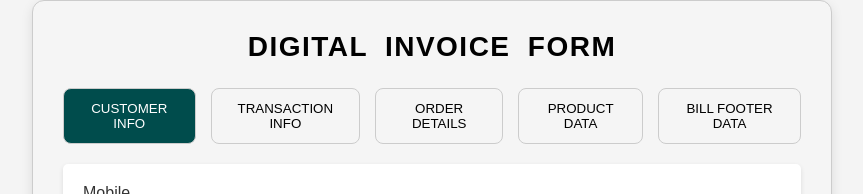
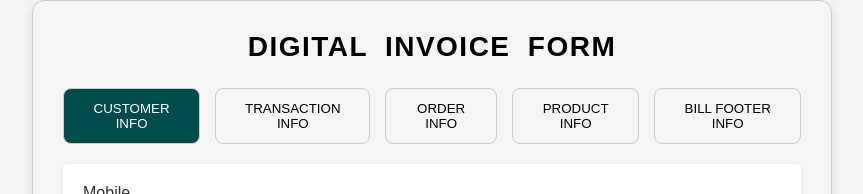
Before and after one commit to rhythm-chouksey/digital-invoice-app, a React (Create React App) app: page / in a window 1280 px wide. Shown: the part 117-311 px from the top of the page, without its empty margins (208-1071 px from the left). Built offline with nearby package versions, Linux system fonts and the light colour scheme.

Commit message:
tab name change to info

```diff
--- a/src/components/DigitalInvoiceForm.jsx
+++ b/src/components/DigitalInvoiceForm.jsx
@@ -586,19 +586,19 @@ curl --location '${apiUrl}' \\
           className={`tab-button ${activeTab === "orderDetails" ? "active" : ""}`}
           onClick={() => setActiveTab("orderDetails")}
         >
-          Order Details
+          Order Info
         </button>
         <button
           className={`tab-button ${activeTab === "productsData" ? "active" : ""}`}
           onClick={() => setActiveTab("productsData")}
         >
-          Product Data
+          Product Info
         </button>
         <button
           className={`tab-button ${activeTab === "billFooterData" ? "active" : ""}`}
           onClick={() => setActiveTab("billFooterData")}
         >
-          Bill Footer Data
+          Bill Footer Info
         </button>
       </div>
       <form onSubmit={handleSubmit} className={`form ${popupMessage ? "popup-active" : ""}`}>
```
Also changed, not shown: 6 other files (tests, documents, lock files or other folders).
